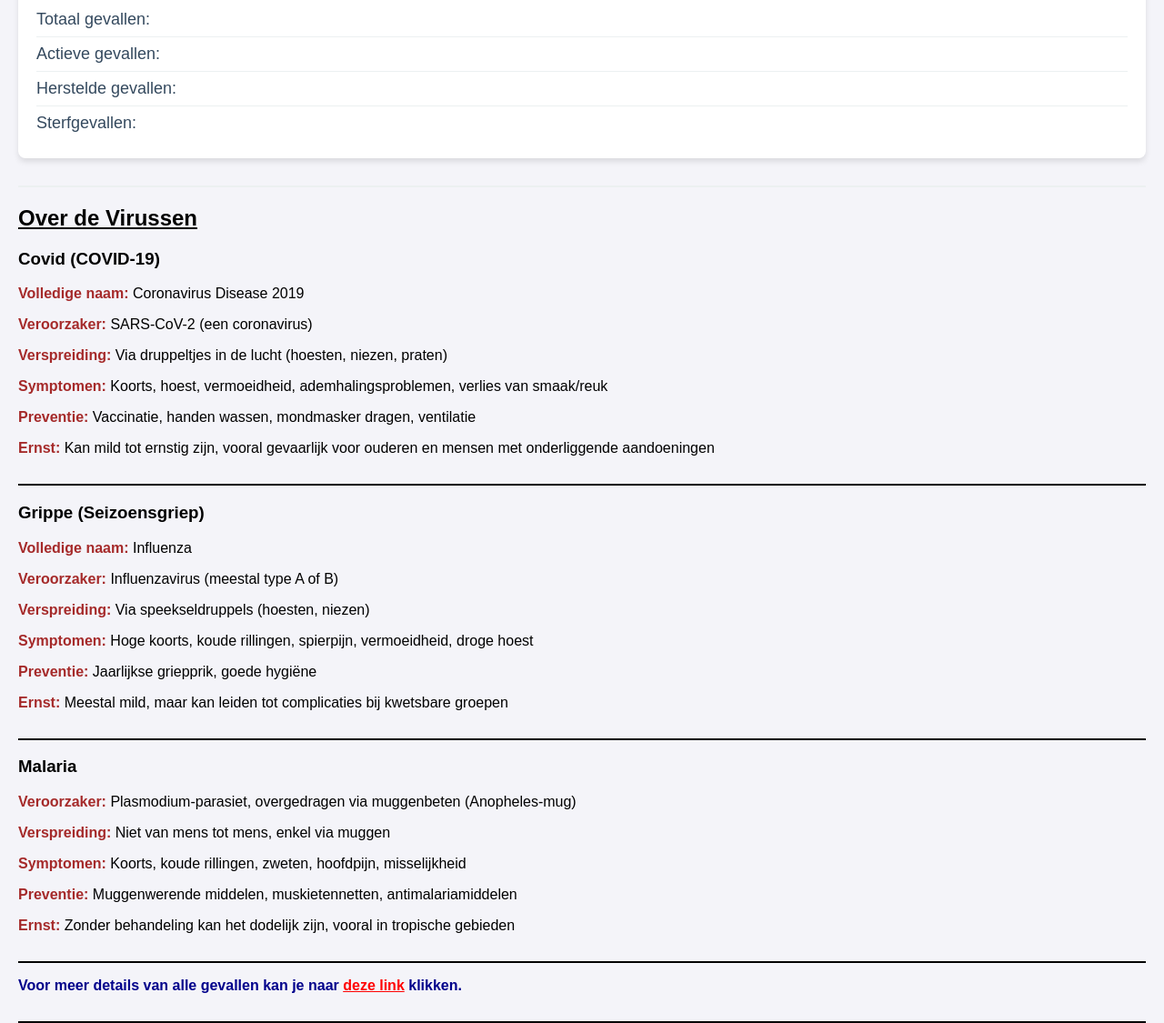
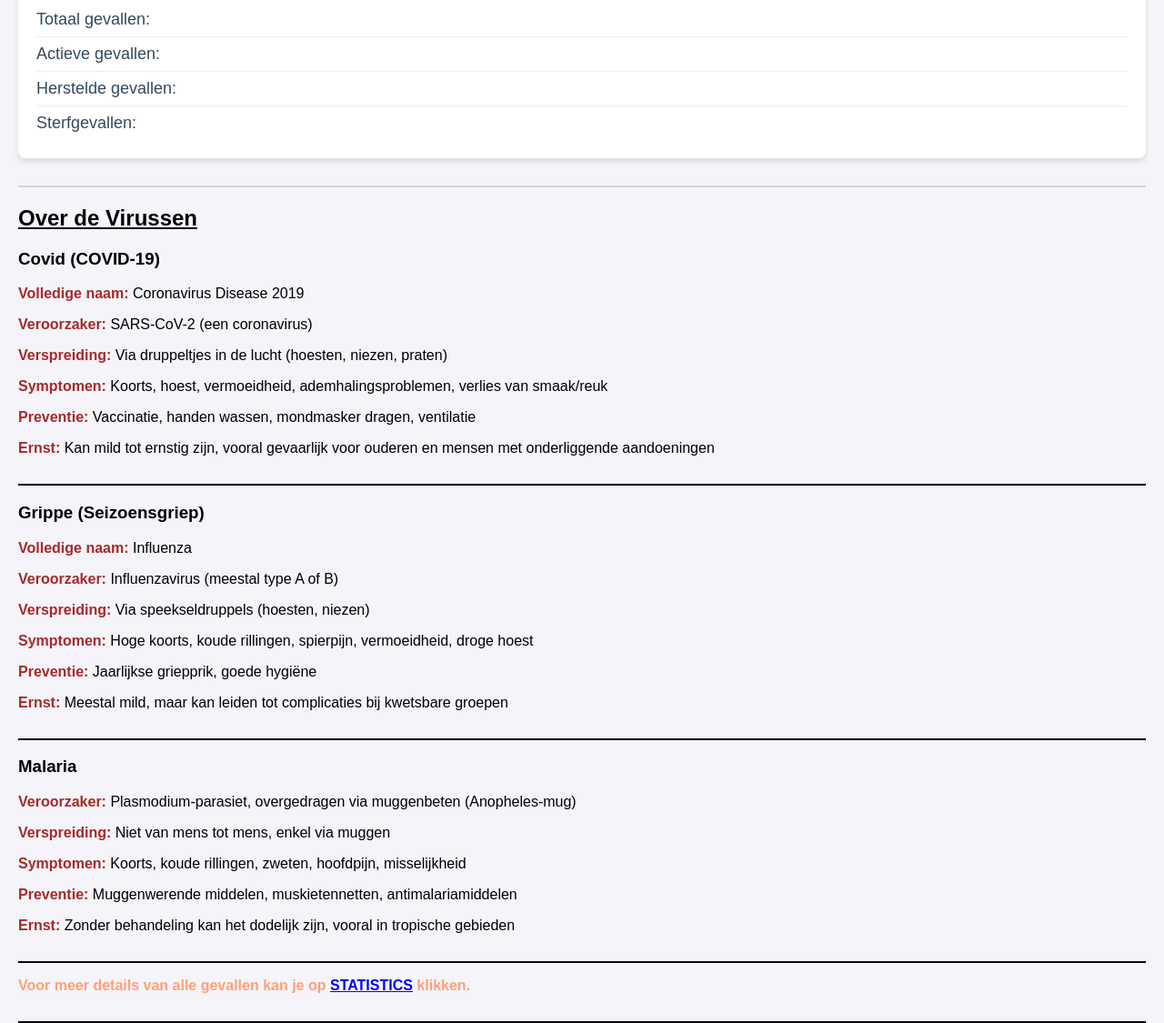
Before and after one commit to REDFS12/Project1_Pandemie, a plain HTML site: page html/dashboard.html in a window 1280 px wide. Shown: the part 270-1395 px from the top of the page at 91% size. Drawn offline with Linux system fonts and the light colour scheme; no server answers.

Commit message:
Fix:link dashboard naar statistieken

```diff
--- a/css/style_dashboard.css
+++ b/css/style_dashboard.css
@@ -94,7 +94,7 @@ main {
 
 hr {
     margin-top: 30px;
-    border: 1px solid #ecf0f1;
+    border: 1px solid lightgrey;
 }
 
 .info-virus hr{
@@ -113,10 +113,10 @@ hr {
 }
 
 #details-link{
-    color: darkblue;
+    color: lightsalmon;
 
 
 }
 #details-link a{
-    color: red;
+    color: blue;
 }
--- a/html/dashboard.html
+++ b/html/dashboard.html
@@ -70,8 +70,8 @@
             </div>
             <hr>
 
-            <p><strong id="details-link">Voor meer details van alle gevallen kan je naar
-                <a href="/html/statistics.html">deze link</a> klikken.</strong>
+            <p><strong id="details-link">Voor meer details van alle gevallen kan je op
+                <a href="/html/statistics.html">STATISTICS</a> klikken.</strong>
             </p>
             <hr>
         </section>
```
Also changed, not shown: html/doctor_dashboard.html (+4 -2 lines).
